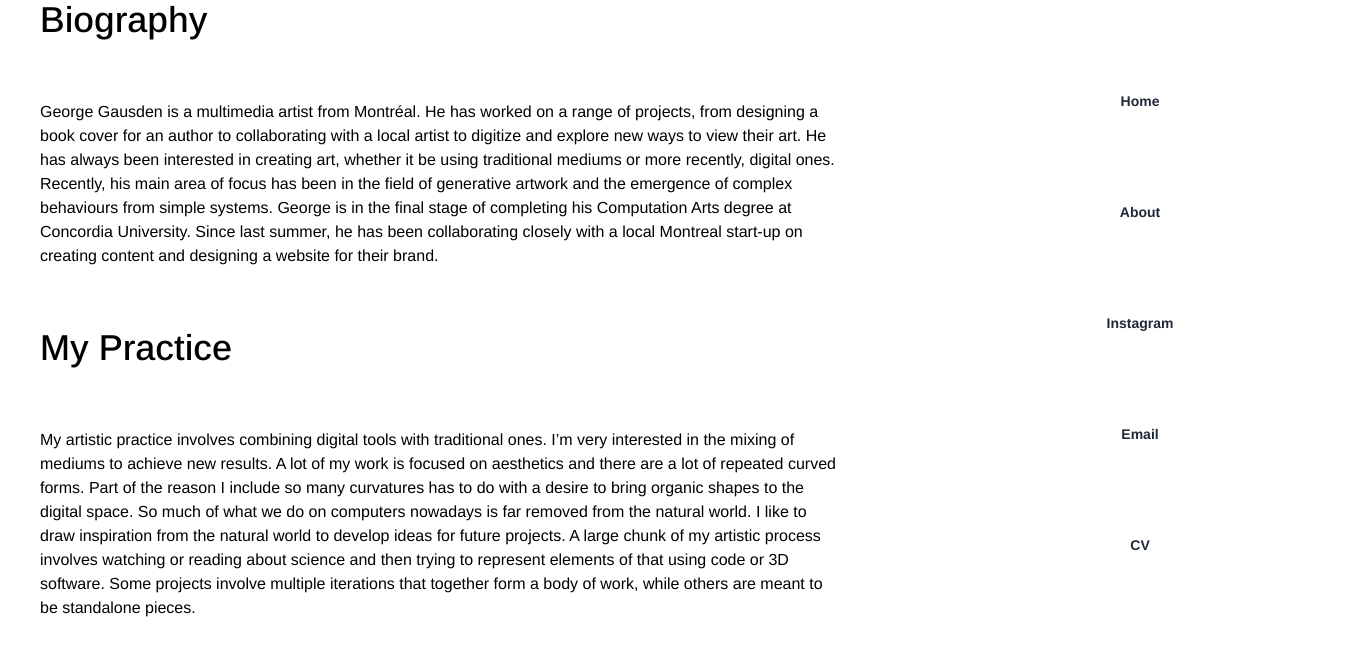
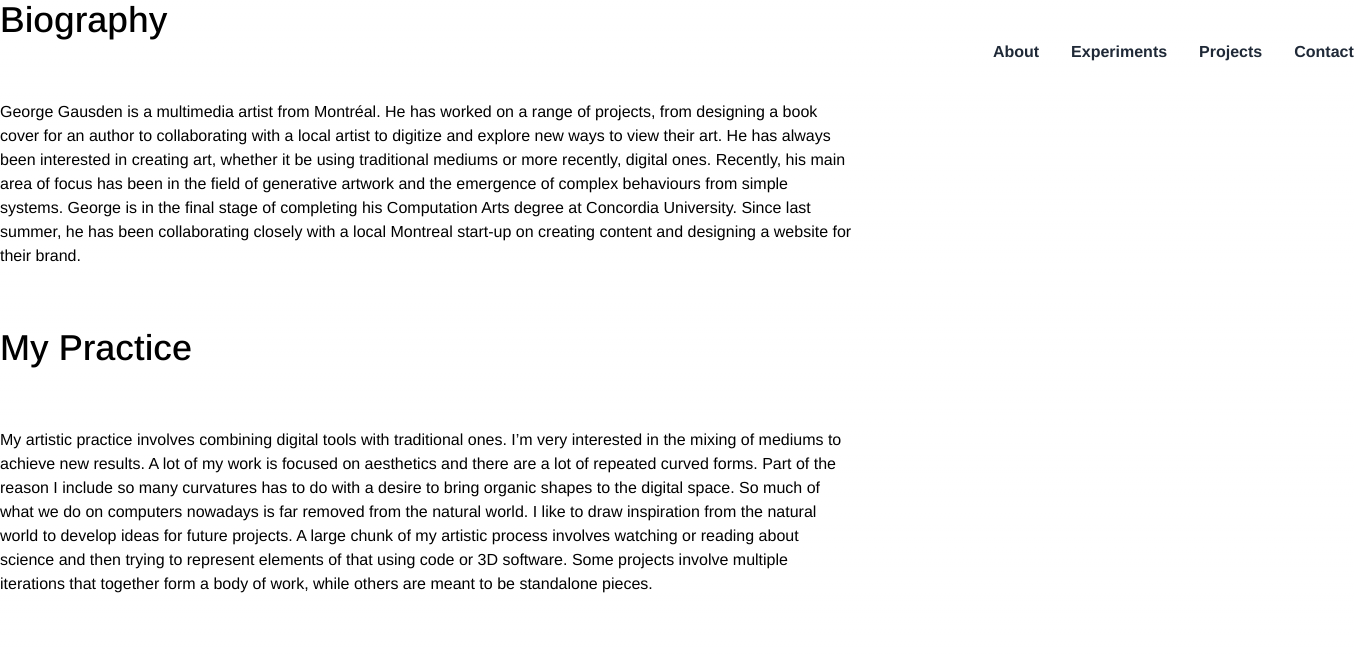
Before and after one commit to georgegausden/portfolio, a Next.js app: page /about in a window 1280 px wide. Shown: the top 656 px of the page, 1354 px wide, since content can reach past the window. Built offline with nearby package versions, Linux system fonts and the light colour scheme.

Commit message:
Refactor CSS classes in navbar.tsx and globals.css

```diff
--- a/app/components/navbar.tsx
+++ b/app/components/navbar.tsx
@@ -1,24 +1,75 @@
-import React from "react";
-import Link from "next/link";
+'use client';
+
+import { useState } from 'react';
 
 function Navbar() {
-return (
-    <nav className="sticky top-[91px]">
+  const [hoveredSection, setHoveredSection] = useState('');
 
+  return (
+    <nav className="sticky py-10">
+      <div className="flex text-center text-gray-800 gap-[15%] justify-center items-start">
+        <div>
+          <h3
+            onMouseEnter={() => setHoveredSection('About')}
+          >
+            About
+          </h3>
+          {hoveredSection === 'About' && (
+            <div className="flex flex-col items-start translate-x-[50%] py-5">
+              <button>Biography</button>
+              <button>CV</button>
+              <button>Artist Statement</button>
+            </div>
+          )}
+        </div>
 
+        <div>
+          <h3
+            onMouseEnter={() => setHoveredSection('Experiments')}
+          >
+            Experiments
+          </h3>
+          {hoveredSection === 'Experiments' && (
+            <div className="flex flex-col items-start translate-x-[50%] py-5">
+              <button>Experiment 1</button>
+              <button>Experiment 2</button>
+              <button>Experiment 3</button>
+            </div>
+          )}
+        </div>
 
-        <div className="grid grid-rows-3 text-center text-gray-800 gap-[91px] font-bold">
-            <Link className="mb-0 mt-0" href="/">Home</Link>
-            <Link className="mb-0 mt-0" href="/about">About</Link>
-            <Link className="mb-0 mt-0" href="https://www.instagram.com/georgegausden/"
-              target="_blank">Instagram</Link>
-            <a className="mb-0 mt-0" href="mailto:george.philip.gausden@gmail.com">Email</a>
-            <Link className="mb-0 mt-0"  href="/CV.pdf" download>CV</Link>
+        <div>
+          <h3
+            onMouseEnter={() => setHoveredSection('Projects')}
+          >
+            Projects
+          </h3>
+          {hoveredSection === 'Projects' && (
+            <div className="flex flex-col items-start translate-x-[50%] py-5">
+              <button>Project 1</button>
+              <button>Project 2</button>
+              <button>Project 3</button>
+            </div>
+          )}
+        </div>
 
+        <div>
+          <h3
+            onMouseEnter={() => setHoveredSection('Contact')}
+          >
+            Contact
+          </h3>
+          {hoveredSection === 'Contact' && (
+            <div className="flex flex-col items-start translate-x-[50%] py-5">
+              <button>Email</button>
+              <button>Phone</button>
+              <button>Address</button>
+            </div>
+          )}
         </div>
-        {/* navigation for the experiment page */}
+      </div>
     </nav>
-);
+  );
 }
 
 export default Navbar;
--- a/app/globals.css
+++ b/app/globals.css
@@ -8,7 +8,7 @@
   }
 
   button{
-    @apply text-black hover:underline
+    @apply  text-blue-500 hover:underline;
   }
 
   #videoPlayerButton{
@@ -24,8 +24,9 @@
   }
 
   h3{
-    @apply font-bold md:text-2xl my-2;
+    @apply font-bold
   }
+
 
   h4{
     @apply font-semibold md:text-xl my-2;
--- a/app/layout.tsx
+++ b/app/layout.tsx
@@ -40,7 +40,7 @@ export default function RootLayout({
   return (
     <html lang="en" className={inter.className}>
 
-      <body className='text-black mx-10'>
+      <body className='text-black'>
 
 
 
--- /dev/null
+++ b/app/test2/page.tsx
@@ -0,0 +1,89 @@
+'use client'
+import Navbar from "../components/navbar"
+import { useState } from "react";
+
+export default function homePage() {
+    const [hoveredSection, setHoveredSection] = useState('');
+    const [activeSection, setActiveSection] = useState('');
+
+    return (
+        <div>
+            <div className=" bg-[#F3F3F3] w-full h-screen">
+
+
+
+{/* section for navbar */}
+  <nav className="sticky py-10">
+    <div className="flex text-center text-gray-800 gap-[15%] justify-center items-start">
+      <div>
+        <h3
+          onMouseEnter={() => setHoveredSection('About')}
+        >
+          About
+        </h3>
+        {hoveredSection === 'About' && (
+          <div className="flex flex-col items-start translate-x-[50%] py-5">
+<button onClick={() => setActiveSection('Biography')}>Biography</button>
+<button onClick={() => setActiveSection('CV')}>CV</button>
+            <button onClick={() => setActiveSection('Artist Statement')}>Artist Statement</button>
+          </div>
+        )}
+      </div>
+
+      <div>
+        <h3
+          onMouseEnter={() => setHoveredSection('Experiments')}
+        >
+          Experiments
+        </h3>
+        {hoveredSection === 'Experiments' && (
+          <div className="flex flex-col items-start translate-x-[50%] py-5">
+            <button>Experiment 1</button>
+            <button>Experiment 2</button>
+            <button>Experiment 3</button>
+          </div>
+        )}
+      </div>
+
+      <div>
+        <h3
+          onMouseEnter={() => setHoveredSection('Projects')}
+        >
+          Projects
+        </h3>
+        {hoveredSection === 'Projects' && (
+          <div className="flex flex-col items-start translate-x-[50%] py-5">
+            <button>Project 1</button>
+            <button>Project 2</button>
+            <button>Project 3</button>
+          </div>
+        )}
+      </div>
+
+      <div>
+        <h3
+          onMouseEnter={() => setHoveredSection('Contact')}
+        >
+          Contact
+        </h3>
+        {hoveredSection === 'Contact' && (
+          <div className="flex flex-col items-start translate-x-[50%] py-5">
+            <button>Email</button>
+            <button>Download CV</button>
+          </div>
+        )}
+      </div>
+    </div>
+  </nav>
+
+{/* section for content */}
+  <div className=" overflow-x-scroll bg-purple-200 h-full">
+
+
+
+  </div>
+            </div>
+
+<div className="w-full h-[10%] absolute bottom-0" style={{ background: 'linear-gradient(to bottom, #D2D2D2, #C5C5C5)' }}></div>        </div>
+    )
+}
```
